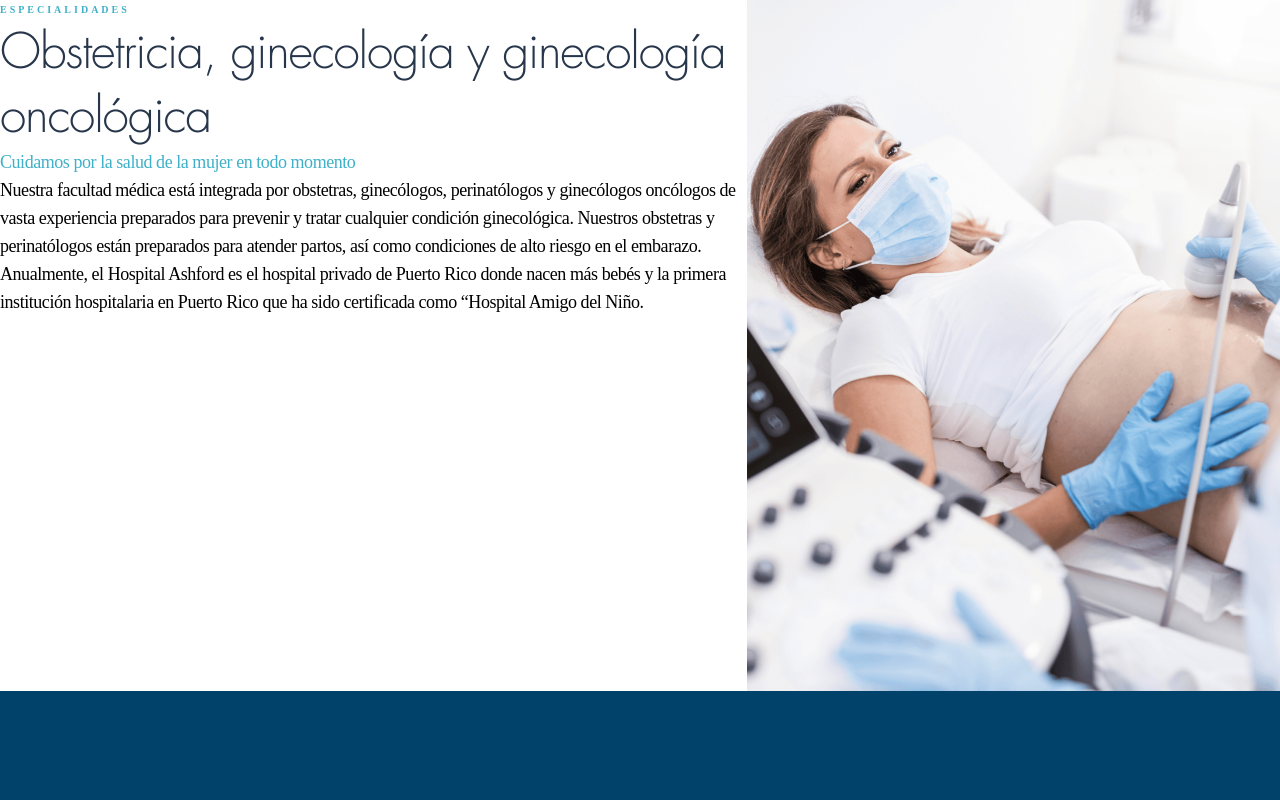
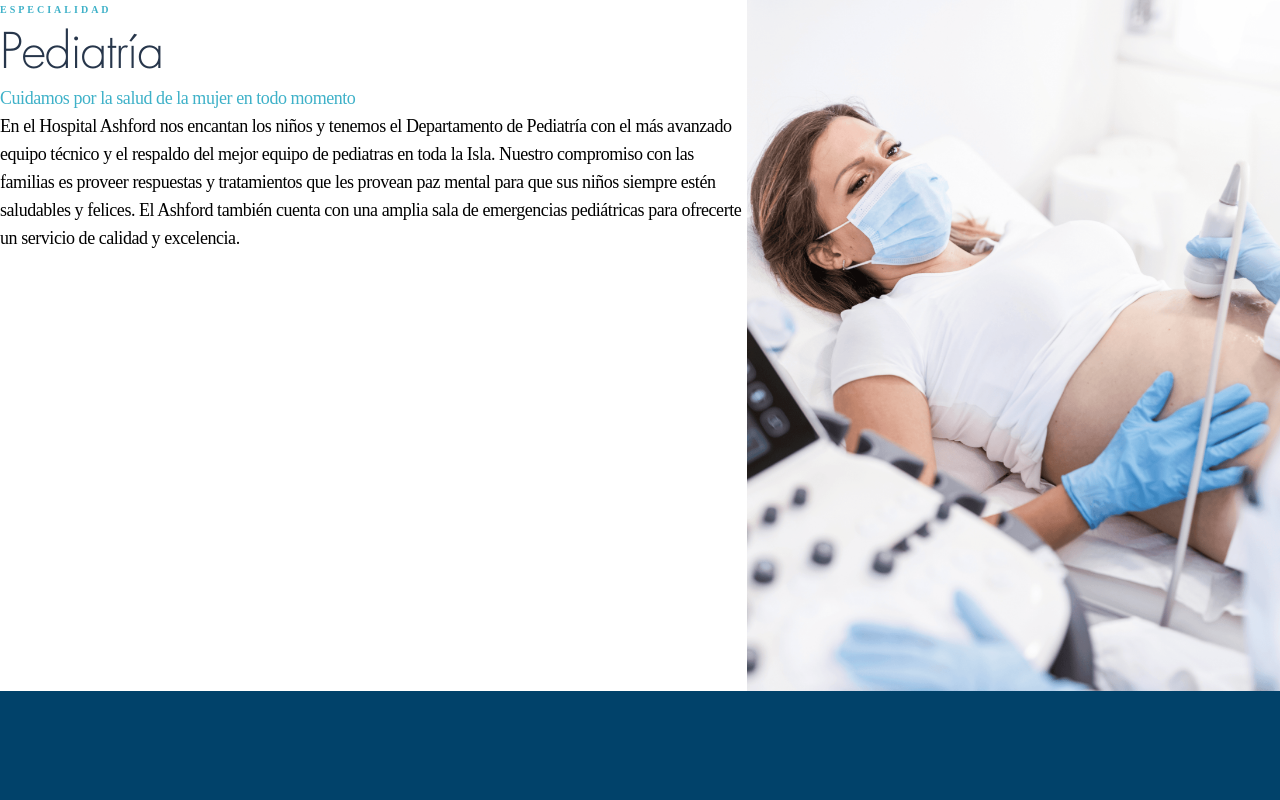
Before and after one commit to enmalidia/ashford-hospital-study-case, a Next.js app: page /especialidades in a window 1280 px wide. Shown: the top 800 px of the page. Built offline with nearby package versions, Linux system fonts and the light colour scheme; a web font is replaced by a local one.

Commit message:
feat: :sparkles: Specialties section: coding the markup for the Pediatria section

```diff
--- a/components/Especialidades/Obstetricia/index.js
+++ b/components/Especialidades/Obstetricia/index.js
@@ -4,10 +4,10 @@ const Obstetricia = () => {
   return (
     <div className='mx-auto md:flex'>
       <div className='w-full md:w-7/12'>
-        <h5>especialidades</h5>
-        <h1 className='text-darkGray'>Obstetricia, ginecología y ginecología oncológica</h1>
+        <h5>especialidad</h5>
+        <h1 className='text-darkGray'>Pediatría</h1>
         <p className='text-primary'>Cuidamos por la salud de la mujer en todo momento</p>
-        <p>Nuestra facultad médica está integrada por obstetras, ginecólogos, perinatólogos y ginecólogos oncólogos de vasta experiencia preparados para prevenir y tratar cualquier condición ginecológica. Nuestros obstetras y perinatólogos están preparados para atender partos, así como condiciones de alto riesgo en el embarazo. Anualmente, el Hospital Ashford es el hospital privado de Puerto Rico donde nacen más bebés y la primera institución hospitalaria en Puerto Rico que ha sido certificada como “Hospital Amigo del Niño.</p>
+        <p>En el Hospital Ashford nos encantan los niños y tenemos el Departamento de Pediatría con el más avanzado equipo técnico y el respaldo del mejor equipo de pediatras en toda la Isla. Nuestro compromiso con las familias es proveer respuestas y tratamientos que les provean paz mental para que sus niños siempre estén saludables y felices. El Ashford también cuenta con una amplia sala de emergencias pediátricas para ofrecerte un servicio de calidad y excelencia.</p>
       </div>
       <div className='w-full md:w-5/12'>
         <img src="/images/especialties/spe1.png" alt="" />
--- a/components/Especialidades/Pediatria/index.js
+++ b/components/Especialidades/Pediatria/index.js
@@ -1,8 +1,25 @@
 import React from 'react'
+import { FiArrowRight, FiPhone, FiClock } from "react-icons/fi";
 
 const Pediatria = () => {
   return (
-    <div>Pediatria</div>
+    <div className='mx-auto md:flex'>
+      <div className='w-full md:w-7/12 bg-grayBackground'>
+        <h5>especialidad</h5>
+        <h1 className='text-darkGray'>Pediatría</h1>
+        <p>En el Hospital Ashford nos encantan los niños y tenemos el Departamento de Pediatría con el más avanzado equipo técnico y el respaldo del mejor equipo de pediatras en toda la Isla. Nuestro compromiso con las familias es proveer respuestas y tratamientos que les provean paz mental para que sus niños siempre estén saludables y felices. El Ashford también cuenta con una amplia sala de emergencias pediátricas para ofrecerte un servicio de calidad y excelencia.</p>
+        <p className='text-primary'>Información, ubicación y horarios</p>
+        <div className='flex'>
+          <div className='flex'>
+            <FiPhone className='text-primary mr-2'/>
+            <p className='text-xs'>(787) 721-2160, ext. 2103 o 2104</p>
+          </div>
+        </div>
+      </div>
+      <div className='w-full md:w-5/12'>
+        <img src="/images/especialties/spe10.png" alt="" />
+      </div>
+    </div>
   )
 }
 
```
Also changed, not shown: public/images/especialties/spe10.png.
